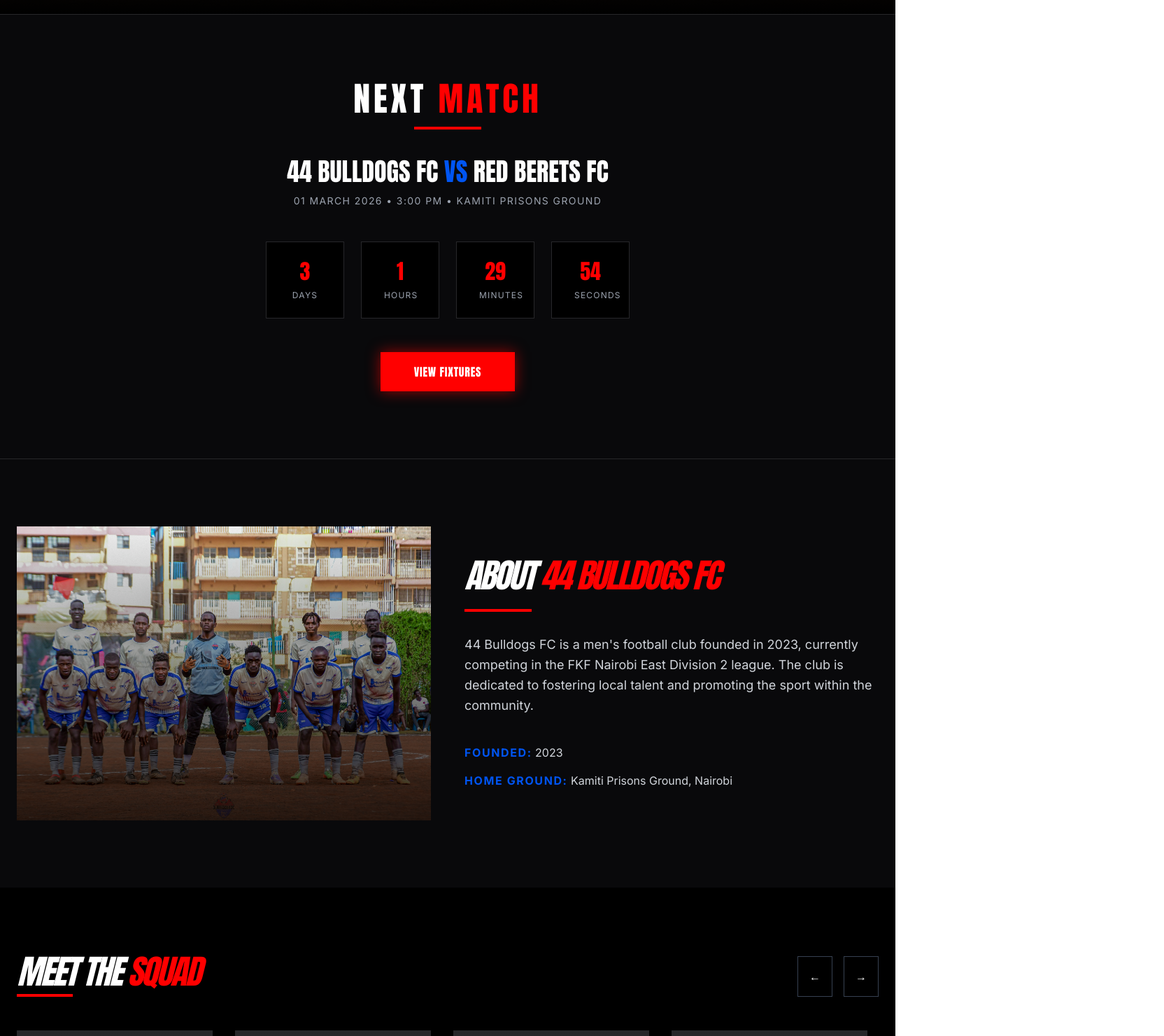
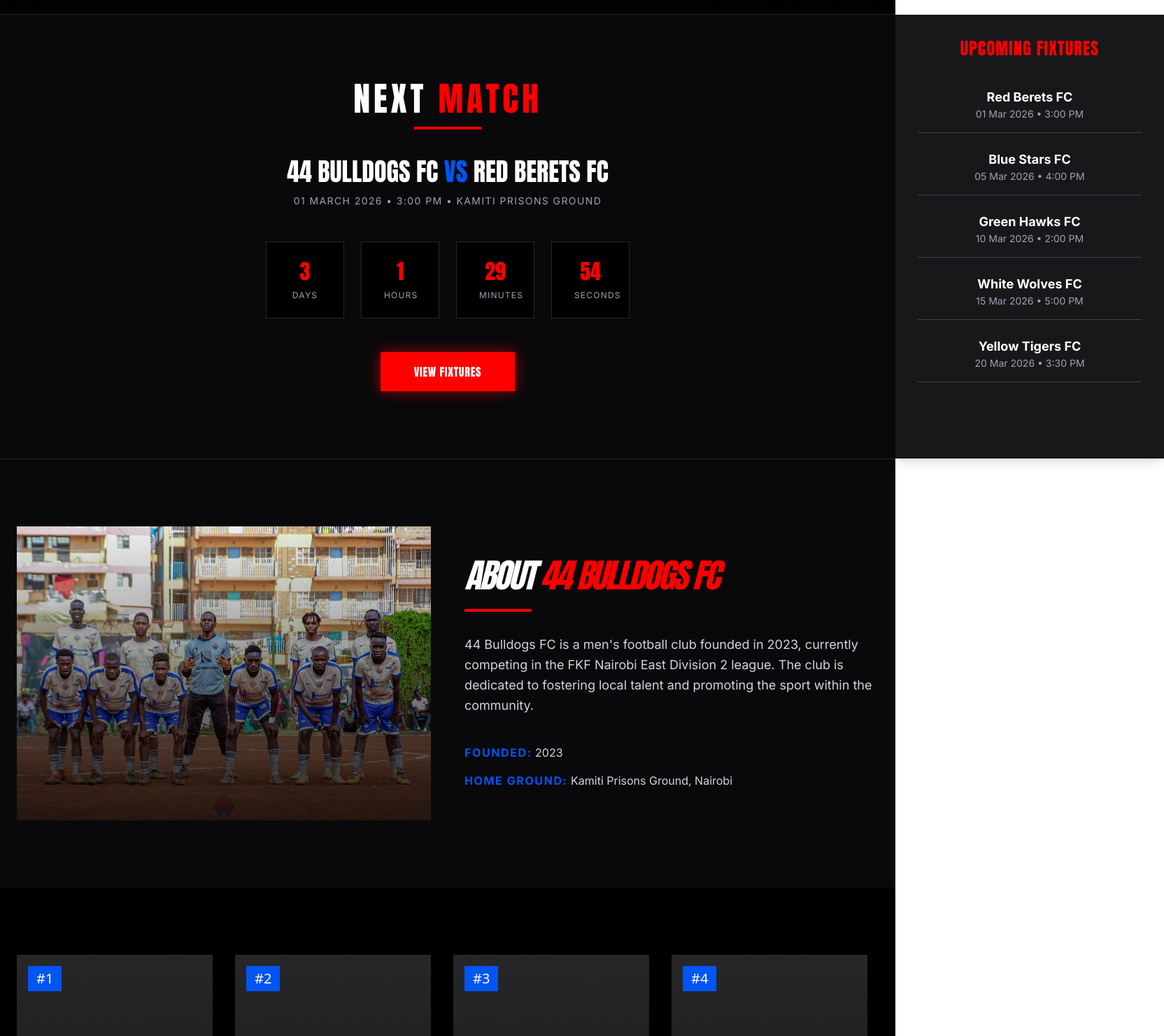
Before and after one commit to Larrymeez/Bulldogsfc, a React (Vite) app: page / in a window 1280 px wide. Shown: the part 780-2260 px from the top of the page at 70% size, 1664 px wide, since content can reach past the window. Built offline with nearby package versions, Linux system fonts and the light colour scheme; a web font is replaced by a local one.

Commit message:
adds fixtures section

```diff
--- a/src/App.jsx
+++ b/src/App.jsx
@@ -5,7 +5,6 @@
 import hero2 from "./assets/helo2.jpg";
 import hero3 from "./assets/helo3.jpg";
 import hero6 from "./assets/helo6.jpg";
-
 
 export default function App() {
   const players = Array.from({ length: 20 }, (_, i) => ({
@@ -16,6 +15,7 @@
 
   const scrollRef = useRef(null);
   const [visibleCards, setVisibleCards] = useState([]);
+  const [fixturesOpen, setFixturesOpen] = useState(false);
 
   const scroll = (direction) => {
     if (scrollRef.current) {
@@ -27,7 +27,6 @@
     }
   };
 
-  // Animate cards on scroll
   useEffect(() => {
     if (!scrollRef.current) return;
 
@@ -43,35 +42,29 @@
       { root: scrollRef.current, threshold: 0.3 }
     );
 
-    document
-      .querySelectorAll(".player-card")
-      .forEach((el) => observer.observe(el));
+    document.querySelectorAll(".player-card").forEach((el) => observer.observe(el));
   }, []);
 
-  const slides = [heroImage, hero2, hero3, hero6,];
+  const slides = [heroImage, hero2, hero3, hero6];
   const [currentSlide, setCurrentSlide] = useState(0);
 
   useEffect(() => {
     const interval = setInterval(() => {
       setCurrentSlide((prev) => (prev + 1) % slides.length);
-  }, 5000); // change every 5 seconds
-
+    }, 5000);
     return () => clearInterval(interval);
   }, []);
 
   // ================= NEXT MATCH COUNTDOWN =================
   const matchDate = new Date("2026-03-01T15:00:00");
-
   const [timeLeft, setTimeLeft] = useState(getTimeRemaining());
 
   function getTimeRemaining() {
     const total = matchDate - new Date();
-
     const seconds = Math.floor((total / 1000) % 60);
     const minutes = Math.floor((total / 1000 / 60) % 60);
     const hours = Math.floor((total / (1000 * 60 * 60)) % 24);
     const days = Math.floor(total / (1000 * 60 * 60 * 24));
-
     return { total, days, hours, minutes, seconds };
   }
 
@@ -79,52 +72,38 @@
     const timer = setInterval(() => {
       setTimeLeft(getTimeRemaining());
     }, 1000);
-
     return () => clearInterval(timer);
   }, []);
 
+  const upcomingFixtures = [
+    { opponent: "Red Berets FC", date: "01 Mar 2026", time: "3:00 PM" },
+    { opponent: "Blue Stars FC", date: "05 Mar 2026", time: "4:00 PM" },
+    { opponent: "Green Hawks FC", date: "10 Mar 2026", time: "2:00 PM" },
+    { opponent: "White Wolves FC", date: "15 Mar 2026", time: "5:00 PM" },
+    { opponent: "Yellow Tigers FC", date: "20 Mar 2026", time: "3:30 PM" },
+  ];
+
   return (
     <div className="text-white font-sans selection:bg-clubRed selection:text-white">
-
       {/* ================= NAVBAR ================= */}
       <nav className="fixed top-0 left-0 w-full z-50 bg-black/80 backdrop-blur border-b border-zinc-800">
         <div className="max-w-7xl mx-auto px-6 py-3 flex items-center justify-between">
-
-          {/* LEFT — BADGE + CLUB NAME */}
           <div className="flex items-center gap-3">
             <img
               src={badge}
               alt="44 Bulldogs FC Badge"
               className="w-12 md:w-14 drop-shadow-[0_0_12px_rgba(255,0,0,0.6)]"
             />
-
             <span className="text-xl md:text-2xl font-display uppercase tracking-wider font-extrabold">
               44 <span className="text-clubRed bolder">Bulldogs</span> FC
             </span>
           </div>
 
-          {/* RIGHT — NAV LINKS */}
           <div className="hidden md:flex items-center gap-8 font-display uppercase tracking-widest text-base font-extrabold">
-
-            <a href="#" className="hover:text-primary transition-colors duration-300">
-              Home
-            </a>
-
-            <a
-              href="#team-section"
-              className="hover:text-primary transition-colors duration-300"
-            >
-              Squad
-            </a>
-
-            <a href="#" className="hover:text-primary transition-colors duration-300">
-              Fixtures
-            </a>
-
-            <a href="#" className="hover:text-primary transition-colors duration-300">
-              Contact
-            </a>
-
+            <a href="#" className="hover:text-primary transition-colors duration-300">Home</a>
+            <a href="#team-section" className="hover:text-primary transition-colors duration-300">Squad</a>
+            <a href="#" className="hover:text-primary transition-colors duration-300">Fixtures</a>
+            <a href="#" className="hover:text-primary transition-colors duration-300">Contact</a>
             <button className="bg-clubRed hover:bg-blueHover px-5 py-2 rounded-sm font-bold font-display transition-all">
               Fixtures
             </button>
@@ -134,8 +113,6 @@
 
       {/* ================= CINEMATIC HERO SLIDESHOW ================= */}
       <section className="relative min-h-screen flex items-center justify-center overflow-hidden">
-
-  {/* SLIDES */}
         {slides.map((slide, index) => (
           <div
             key={index}
@@ -143,128 +120,107 @@
               index === currentSlide ? "opacity-100" : "opacity-0"
             }`}
           >
-      <img
-        src={slide}
-        alt=""
-        className="w-full h-full object-cover scale-105 animate-slowZoom"
-      />
+            <img src={slide} alt="" className="w-full h-full object-cover scale-105 animate-slowZoom" />
           </div>
         ))}
 
-  {/* Dark cinematic overlay */}
         <div className="absolute inset-0 bg-gradient-to-t from-black via-black/60 to-black/20"></div>
+        <img src={badge} alt="" className="absolute w-[650px] opacity-20 pointer-events-none select-none" />
 
-  {/* TRANSLUCENT WATERMARK BADGE */}
-  <img
-    src={badge}
-    alt=""
-    className="absolute w-[650px] opacity-20 pointer-events-none select-none"
-  />
-
-  {/* BUTTON HUB */}
         <div className="relative z-10 flex flex-col items-center gap-10">
-
           <div className="flex gap-6 flex-wrap justify-center">
-
             <button className="bg-clubRed hover:bg-blueHover px-12 py-5 rounded-sm font-bold font-display uppercase tracking-wider transition-all transform hover:scale-105 shadow-[0_0_25px_rgba(255,0,0,0.5)]">
               Fixtures
             </button>
 
             <button
               onClick={() =>
-          document
-            .getElementById("team-section")
-            .scrollIntoView({ behavior: "smooth" })
+                document.getElementById("team-section").scrollIntoView({ behavior: "smooth" })
               }
               className="bg-transparent border-2 border-white hover:bg-blueHover hover:text-white px-12 py-5 rounded-sm font-bold font-display uppercase tracking-wider transition-all transform hover:scale-105"
             >
               Meet The Team
             </button>
-
           </div>
 
-    {/* SLIDE DOTS */}
           <div className="flex gap-3 mt-6">
             {slides.map((_, index) => (
               <div
                 key={index}
                 onClick={() => setCurrentSlide(index)}
                 className={`w-3 h-3 rounded-full cursor-pointer transition-all ${
-            index === currentSlide
-              ? "bg-clubRed scale-125"
-              : "bg-white/40"
+                  index === currentSlide ? "bg-clubRed scale-125" : "bg-white/40"
                 }`}
               />
             ))}
           </div>
-
         </div>
-
       </section>
 
       {/* ================= NEXT MATCH SECTION ================= */}
-<section className="bg-zinc-950 py-24 px-6 border-t border-zinc-800 text-center">
-
+      <section className="bg-zinc-950 py-24 px-6 border-t border-zinc-800 text-center relative">
         <div className="max-w-6xl mx-auto">
-
           <h2 className="text-5xl font-display uppercase tracking-widest mb-4">
             Next <span className="text-clubRed">Match</span>
           </h2>
-
           <div className="h-1 w-24 bg-clubRed mx-auto mb-10"></div>
 
-    {/* MATCH INFO */}
           <div className="mb-12">
             <p className="text-2xl md:text-4xl font-display uppercase">
               44 Bulldogs FC <span className="text-primary">vs</span> Red Berets Fc
             </p>
-
             <p className="text-gray-400 mt-3 uppercase tracking-widest text-sm">
               01 March 2026 • 3:00 PM • Kamiti Prisons Ground
             </p>
           </div>
 
-    {/* COUNTDOWN */}
           {timeLeft.total > 0 ? (
             <div className="flex justify-center gap-6 flex-wrap">
-
               {["days", "hours", "minutes", "seconds"].map((unit) => (
-          <div
-            key={unit}
-            className="bg-black border border-zinc-800 px-8 py-6 w-28"
-          >
-            <div className="text-3xl font-display text-clubRed">
-              {timeLeft[unit]}
-            </div>
-            <div className="text-xs uppercase tracking-widest text-gray-400 mt-2">
-              {unit}
-            </div>
+                <div key={unit} className="bg-black border border-zinc-800 px-8 py-6 w-28">
+                  <div className="text-3xl font-display text-clubRed">{timeLeft[unit]}</div>
+                  <div className="text-xs uppercase tracking-widest text-gray-400 mt-2">{unit}</div>
                 </div>
               ))}
-
             </div>
           ) : (
-      <p className="text-clubRed text-2xl font-display">
-        Match Day Is Here!
-      </p>
+            <p className="text-clubRed text-2xl font-display">Match Day Is Here!</p>
           )}
 
           {/* CTA BUTTON */}
           <div className="mt-12">
-      <button className="bg-clubRed hover:bg-blueHover px-12 py-4 font-display uppercase tracking-wider transition-all transform hover:scale-105 shadow-[0_0_20px_rgba(255,0,0,0.6)]">
+            <button
+              onClick={() => setFixturesOpen(!fixturesOpen)}
+              className="bg-clubRed hover:bg-blueHover px-12 py-4 font-display uppercase tracking-wider transition-all transform hover:scale-105 shadow-[0_0_20px_rgba(255,0,0,0.6)]"
+            >
               View Fixtures
             </button>
           </div>
 
+          {/* SLIDING FIXTURES PANEL */}
+          <div
+            className={`absolute top-0 right-0 h-full w-96 bg-zinc-900 shadow-lg transform transition-transform duration-500 ${
+              fixturesOpen ? "translate-x-0" : "translate-x-full"
+            }`}
+          >
+            <div className="p-8 flex flex-col gap-6">
+              <h3 className="text-2xl font-display uppercase tracking-wider mb-4 text-clubRed">
+                Upcoming Fixtures
+              </h3>
+              {upcomingFixtures.map((fixture, i) => (
+                <div key={i} className="border-b border-zinc-700 pb-4">
+                  <p className="text-lg font-bold">{fixture.opponent}</p>
+                  <p className="text-gray-400 text-sm">{fixture.date} • {fixture.time}</p>
                 </div>
-
+              ))}
+            </div>
+          </div>
+        </div>
       </section>
 
       {/* ================= TEAM INFO SECTION ================= */}
       <section className="bg-zinc-950 py-24 px-6 border-t border-zinc-800">
         <div className="max-w-7xl mx-auto grid md:grid-cols-2 gap-12 items-center">
-
-          {/* IMAGE SIDE */}
           <div className="relative overflow-hidden group">
             <img
               src={infoImage}
@@ -274,14 +230,11 @@
             <div className="absolute inset-0 bg-gradient-to-t from-black/80 to-transparent"></div>
           </div>
 
-          {/* TEXT SIDE */}
           <div>
             <h2 className="text-5xl font-display uppercase italic tracking-tighter mb-6">
               About <span className="text-clubRed">44 Bulldogs FC</span>
             </h2>
-
             <div className="h-1 w-24 bg-clubRed mb-8"></div>
-
             <p className="text-gray-300 text-lg leading-relaxed font-sans mb-10">
               44 Bulldogs FC is a men's football club founded in 2023,
               currently competing in the FKF Nairobi East Division 2 league.
@@ -291,16 +244,12 @@
 
             <div className="space-y-4 text-gray-300 font-sans">
               <div>
-                <span className="text-primary font-bold uppercase tracking-widest">
-                  Founded:
-                </span>{" "}
+                <span className="text-primary font-bold uppercase tracking-widest">Founded:</span>{" "}
                 2023
               </div>
 
               <div>
-                <span className="text-primary font-bold uppercase tracking-widest">
-                  Home Ground:
-                </span>{" "}
+                <span className="text-primary font-bold uppercase tracking-widest">Home Ground:</span>{" "}
                 Kamiti Prisons Ground, Nairobi
               </div>
             </div>
@@ -311,31 +260,6 @@
       {/* ================= TEAM SECTION ================= */}
       <section id="team-section" className="bg-black py-24 px-6 relative">
         <div className="max-w-7xl mx-auto">
-
-          <div className="flex justify-between items-end mb-12">
-            <div>
-              <h2 className="text-5xl font-display uppercase italic tracking-tighter">
-                Meet The <span className="text-clubRed">Squad</span>
-              </h2>
-              <div className="h-1 w-20 bg-clubRed mt-2"></div>
-            </div>
-
-            <div className="hidden md:flex gap-4">
-              <button
-                onClick={() => scroll("left")}
-                className="border border-gray-700 hover:border-clubRed p-4 transition-colors"
-              >
-                ←
-              </button>
-              <button
-                onClick={() => scroll("right")}
-                className="border border-gray-700 hover:border-clubRed p-4 transition-colors"
-              >
-                →
-              </button>
-            </div>
-          </div>
-
           <div
             ref={scrollRef}
             className="flex gap-8 overflow-x-auto pb-10 snap-x snap-mandatory scrollbar-hide"
@@ -360,9 +284,7 @@
                   </span>
 
                   <div className="text-center">
-                    <div className="text-6xl mb-2 grayscale opacity-40">
-                      🐶
-                    </div>
+                    <div className="text-6xl mb-2 grayscale opacity-40">🐶</div>
                     <p className="text-xs uppercase tracking-[0.2em] text-clubRed font-bold">
                       Coming Soon
                     </p>
@@ -373,7 +295,6 @@
                   <h3 className="text-2xl font-display uppercase italic tracking-tight">
                     {player.name}
                   </h3>
-
                   <p className="text-gray-500 text-sm uppercase tracking-widest font-sans mt-1">
                     {player.position}
                   </p>
@@ -381,10 +302,8 @@
               </div>
             ))}
           </div>
-
         </div>
       </section>
-
     </div>
   );
 }
```
Lines whose indentation alone changed are shown as unchanged.
